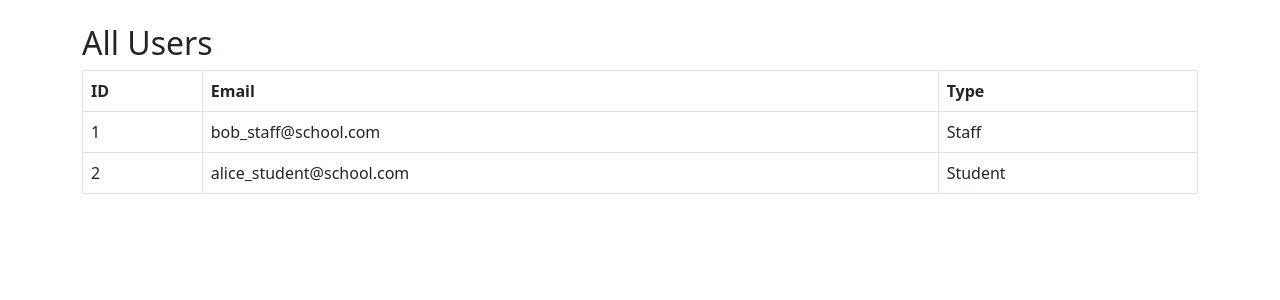
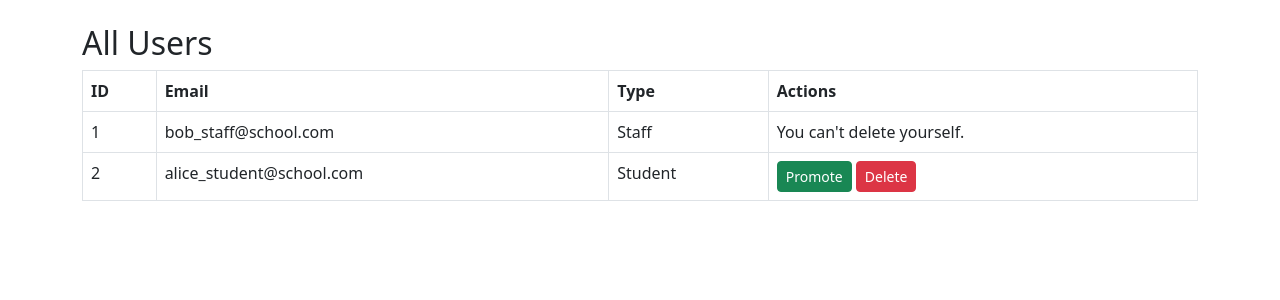
Before and after one commit to miketeachestech/example-major-work-school-canteen-ordering-system, a Flask app: page /users in a window 1280 px wide. Shown: the part 58-358 px from the top of the page. Run offline with Flask 3, Linux system fonts and the light colour scheme; a user stored in the database is signed in; data comes from the database, SQL or seed files in the repository.

Commit message:
Staff can now promote and delete other users.

```diff
--- a/app.py
+++ b/app.py
@@ -314,6 +314,42 @@ def manage_orders():
 
     return render_template("manage_orders.html", active_orders=active_orders, closed_orders_pagination=closed_orders_pagination)
 
+@app.route("/users/<int:user_id>/promote", methods=["POST"])
+@login_required
+def promote_user(user_id):
+    if not current_user.is_staff:
+        flash("Access denied.", "danger")
+        return redirect(url_for("dashboard"))
+
+    user = User.query.get_or_404(user_id)
+
+    if user.is_staff:
+        flash("User is already a staff member.", "info")
+    else:
+        user.is_staff = True
+        db.session.commit()
+        flash(f"User '{user.email}' has been promoted to staff.", "success")
+
+    return redirect(url_for("users"))
+
+@app.route("/users/<int:user_id>/delete", methods=["POST"])
+@login_required
+def delete_user(user_id):
+    if not current_user.is_staff:
+        flash("Access denied.", "danger")
+        return redirect(url_for("dashboard"))
+
+    user = User.query.get_or_404(user_id)
+
+    if user.id == current_user.id:
+        flash("You cannot delete your own account.", "danger")
+        return redirect(url_for("users"))
+
+    db.session.delete(user)
+    db.session.commit()
+    flash(f"User '{user.email}' has been deleted.", "warning")
+    return redirect(url_for("users"))
+
 
 if __name__ == "__main__":
     """
--- a/templates/users.html
+++ b/templates/users.html
@@ -8,6 +8,7 @@
       <th>ID</th>
       <th>Email</th>
       <th>Type</th>
+      <th>Actions</th>
     </tr>
   </thead>
   <tbody>
@@ -16,6 +17,21 @@
       <td>{{ user.id }}</td>
       <td>{{ user.email }}</td>
       <td>{{ 'Staff' if user.is_staff else 'Student' }}</td>
+      <td>
+        {% if not user.is_staff %}
+        <form method="POST" action="{{ url_for('promote_user', user_id=user.id) }}" style="display:inline;">
+          <button class="btn btn-sm btn-success" type="submit">Promote</button>
+        </form>
+        {% endif %}
+        {% if user.id != current_user.id %}
+        <form method="POST" action="{{ url_for('delete_user', user_id=user.id) }}"
+          onsubmit="return confirm('Are you sure you want to delete this user?');" style="display:inline;">
+          <button class="btn btn-sm btn-danger" type="submit">Delete</button>
+        </form>
+        {% else %}
+        You can't delete yourself.
+        {% endif %}
+      </td>
     </tr>
     {% endfor %}
   </tbody>
```
Also changed, not shown: README.md.
